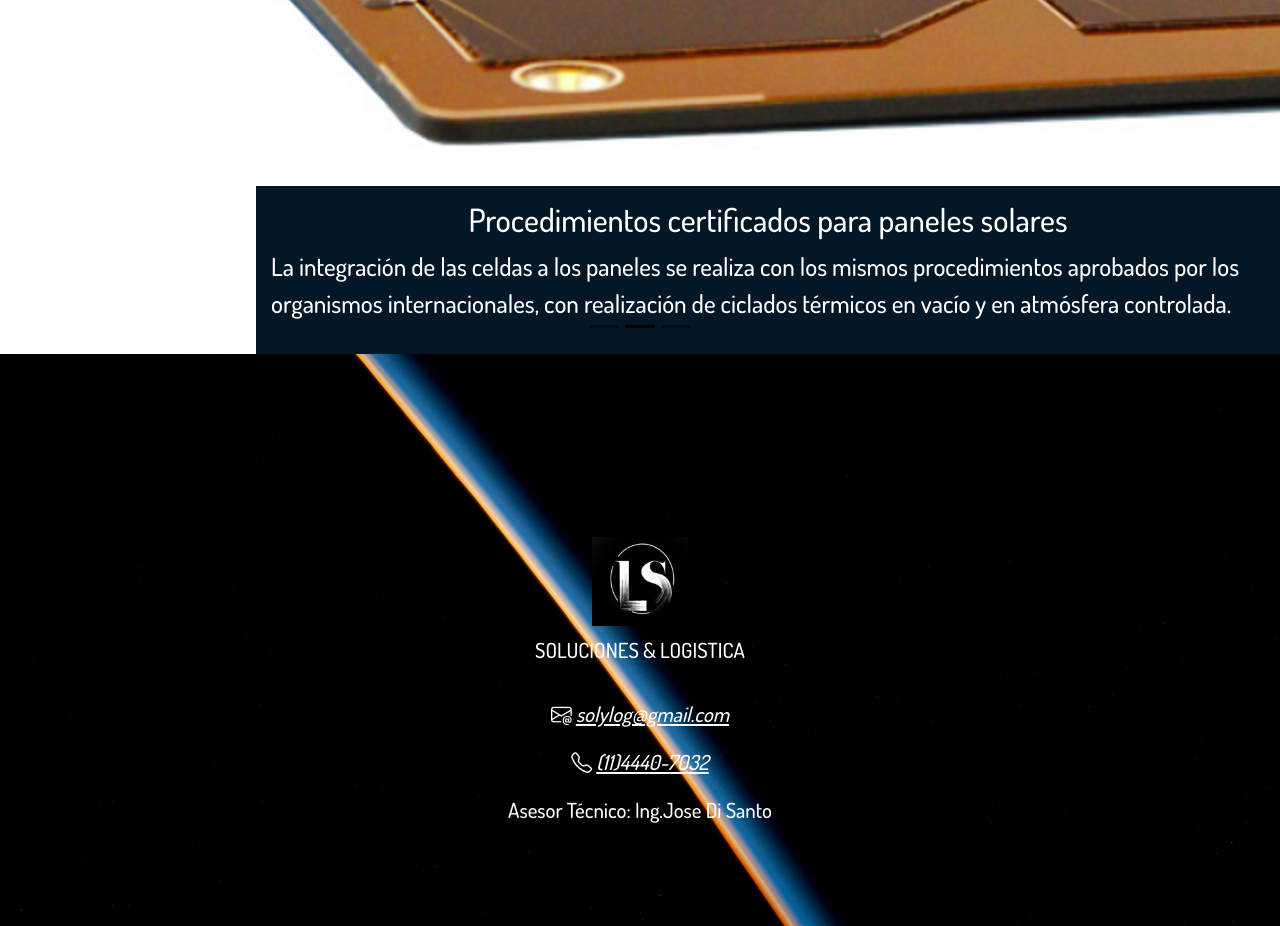
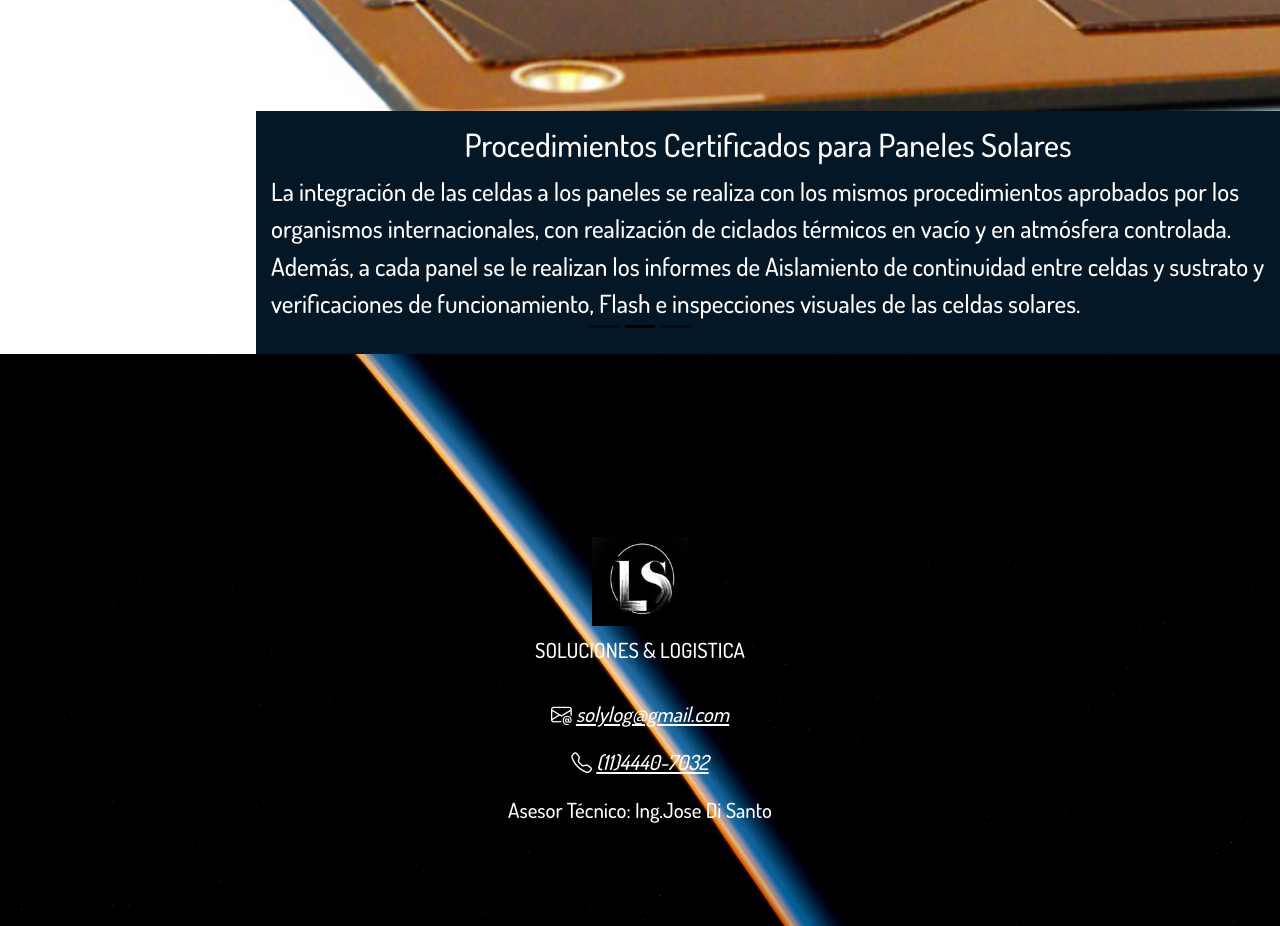
Before and after one commit to fabriziodisanto/cubesat, a React (Create React App) app: page / in a window 1280 px wide. Shown: the part 1240-2166 px from the top of the page. Built offline with nearby package versions, Linux system fonts and the light colour scheme.

Commit message:
fix text

```diff
--- a/src/pages/whole.js
+++ b/src/pages/whole.js
@@ -16,14 +16,14 @@ export default function Whole() {
             <section id='carouselSection'>
                 <Carousel data-bs-theme="dark" className="carouselview">
                     <Carousel.Item>
-                        <Card title={'Paneles solares argentinos: Calidad asegurada'} description={'Los paneles que ofrecemos son integrados en laboratorios de nuestro país donde se fabricaron todos los paneles solares acoplados a los satélites construidos en la República Argentina, bajo estricto cumplimiento de todos los ensayos de aceptación y calificación de las Normas Vigentes.'} src={img1} />
+                        <Card title={'Paneles Solares Argentinos: Calidad Asegurada'} description={'Los paneles que ofrecemos son integrados en laboratorios de nuestro país donde se fabricaron todos los paneles solares acoplados a los satélites construidos en la República Argentina, bajo estricto cumplimiento de todos los ensayos de aceptación y calificación de las Normas Vigentes.'} src={img1} />
                     </Carousel.Item>
                     <Carousel.Item>
-                        <Card title={'Procedimientos certificados para paneles solares'} description={'La integración de las celdas a los paneles se realiza con los mismos procedimientos aprobados por los organismos internacionales, con realización de ciclados térmicos en vacío y en atmósfera controlada.'} src={car2} />
+                        <Card title={'Procedimientos Certificados para Paneles Solares'} description={'La integración de las celdas a los paneles se realiza con los mismos procedimientos aprobados por los organismos internacionales, con realización de ciclados térmicos en vacío y en atmósfera controlada. Además, a cada panel se le realizan los informes de Aislamiento de continuidad entre celdas y sustrato y verificaciones de funcionamiento, Flash e inspecciones visuales de las celdas solares.'} src={car2} />
 
                     </Carousel.Item>
                     <Carousel.Item>
-                        <Card title={'Garantía de calidad en cada panel solar'} description={'A cada panel se le realiza los informes de Aislamiento de continuidad entre celdas y sustrato y verificaciones de funcionamiento, Flash e inspecciones visuales de las celdas solares.'} src={carou} />
+                        <Card title={'Integración Personalizada'} description={'Nuestros paneles solares son compatibles con CUBESAT con opciones personalizadas a pedido en tamaño de 1-6U. Sus celdas calificadas para vuelo del tipo triple juntura tienen una eficiencia estimada del 28%. El circuito impreso (PCB) de FR4 hace de sustrato del panel solar.'} src={carou} />
                     </Carousel.Item>
                 </Carousel>
             </section>
```
